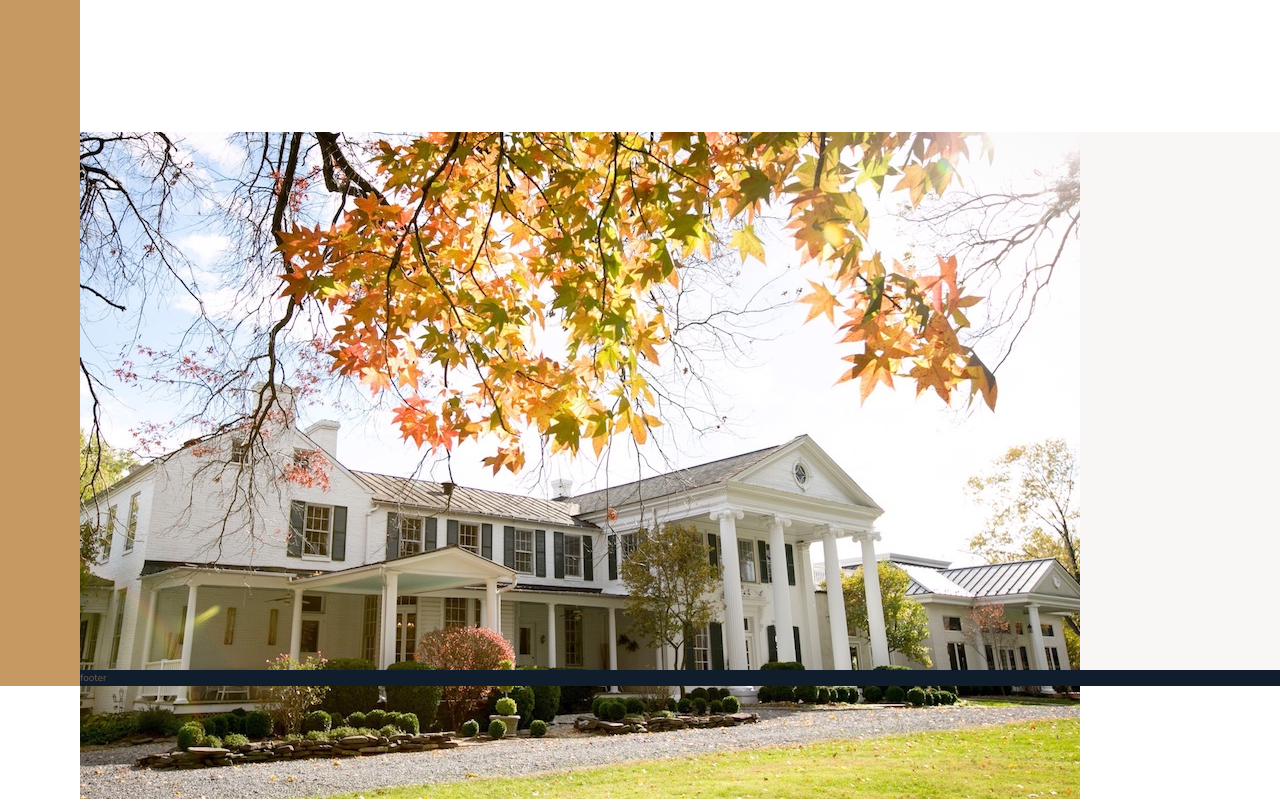
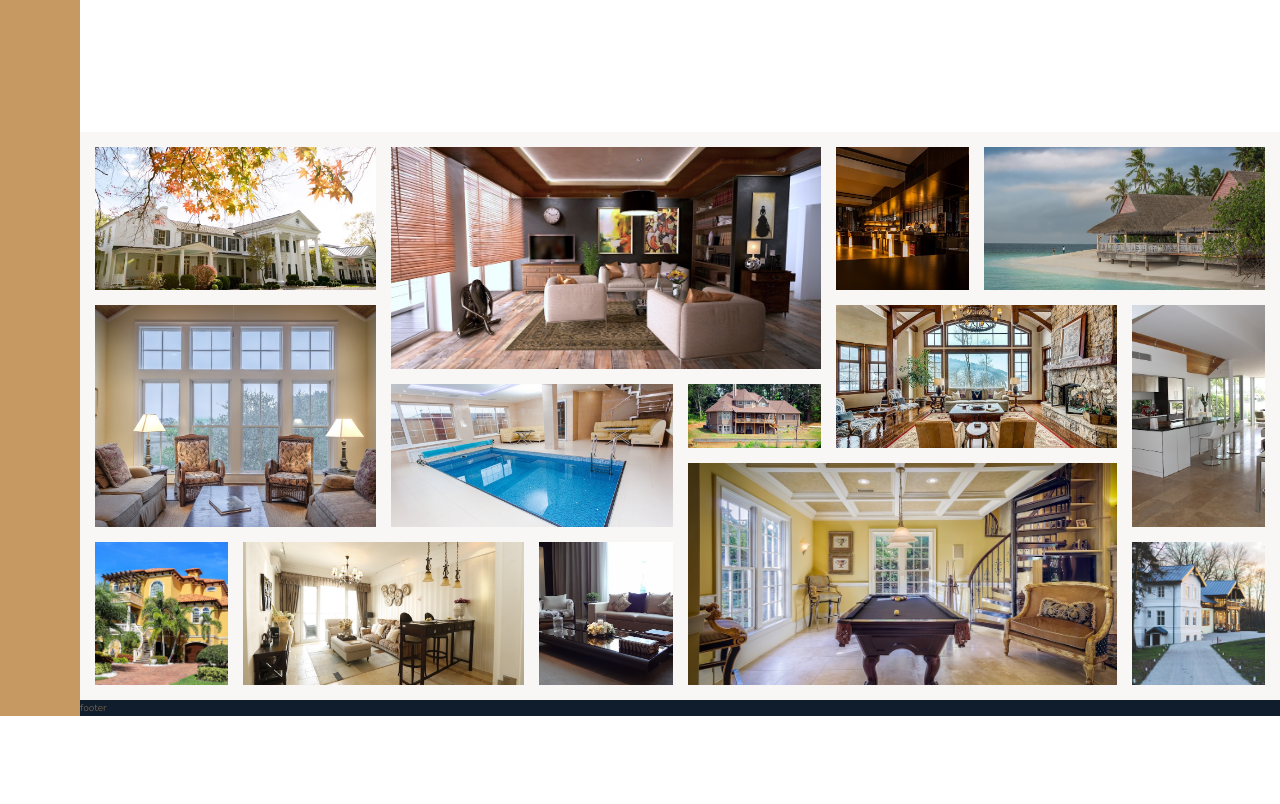
Before and after one commit to parul09singh/css-nexter, a website: page index.html in a window 1280 px wide. Shown: the part 2940-3744 px from the top of the page. After the commit the page ends 3656 px from the top, so only its background shows below. Drawn offline with nearby package versions, Linux system fonts and the light colour scheme.

Commit message:
object-fit property + gallery

```diff
--- a/index.html
+++ b/index.html
@@ -296,9 +296,20 @@
         </section>
 
         <section class="gallery">
-            <figure class="gallery__item gallery__item--1">
-                <img src="img/gal-1.jpeg" alt="Gallery Image 1" class="gallery__img">
-            </figure>
+            <figure class="gallery__item gallery__item--1"><img src="img/gal-1.jpeg" alt="Gallery Image 1" class="gallery__img"></figure>
+            <figure class="gallery__item gallery__item--2"><img src="img/gal-2.jpeg" alt="Gallery Image 2" class="gallery__img"></figure>
+            <figure class="gallery__item gallery__item--3"><img src="img/gal-3.jpeg" alt="Gallery Image 3" class="gallery__img"></figure>
+            <figure class="gallery__item gallery__item--4"><img src="img/gal-4.jpeg" alt="Gallery Image 4" class="gallery__img"></figure>
+            <figure class="gallery__item gallery__item--5"><img src="img/gal-5.jpeg" alt="Gallery Image 5" class="gallery__img"></figure>
+            <figure class="gallery__item gallery__item--6"><img src="img/gal-6.jpeg" alt="Gallery Image 6" class="gallery__img"></figure>
+            <figure class="gallery__item gallery__item--7"><img src="img/gal-7.jpeg" alt="Gallery Image 7" class="gallery__img"></figure>
+            <figure class="gallery__item gallery__item--8"><img src="img/gal-8.jpeg" alt="Gallery Image 8" class="gallery__img"></figure>
+            <figure class="gallery__item gallery__item--9"><img src="img/gal-9.jpeg" alt="Gallery Image 9" class="gallery__img"></figure>
+            <figure class="gallery__item gallery__item--10"><img src="img/gal-10.jpeg" alt="Gallery Image 10" class="gallery__img"></figure>
+            <figure class="gallery__item gallery__item--11"><img src="img/gal-11.jpeg" alt="Gallery Image 11" class="gallery__img"></figure>
+            <figure class="gallery__item gallery__item--12"><img src="img/gal-12.jpeg" alt="Gallery Image 12" class="gallery__img"></figure>
+            <figure class="gallery__item gallery__item--13"><img src="img/gal-13.jpeg" alt="Gallery Image 13" class="gallery__img"></figure>
+            <figure class="gallery__item gallery__item--14"><img src="img/gal-14.jpeg" alt="Gallery Image 14" class="gallery__img"></figure>
         </section>
 
         <footer class="footer">
--- a/sass/_gallery.scss
+++ b/sass/_gallery.scss
@@ -15,6 +15,71 @@
             grid-column: 1 / span 2;
         }
 
+        &--2 {
+            grid-row: 1 / span 3;
+            grid-column: 3 / span 3;
+        }
+
+        &--3 {
+            grid-row: 1 / span 2;
+            grid-column: 6 / 7;
+        }
+
+        &--4 {
+            grid-row: 1 / span 2;
+            grid-column: 7 / -1;
+        }
+
+        &--5 {
+            grid-row: 3 / span 3;
+            grid-column: 1 / span 2;
+        }
+
+        &--6 {
+            grid-row: 4 / span 2;
+            grid-column: 3 / span 2;
+        }
+
+        &--7 {
+            grid-row: 4 / 5;
+            grid-column: 5 / 6;
+        }
+
+        &--8 {
+            grid-row: 3 / span 2;
+            grid-column: 6 / span 2;
+        }
+
+        &--9 {
+            grid-row: 3 / span 3;
+            grid-column: 8 / -1;
+        }
+
+        &--10 {
+            grid-row: 6 / span 2;
+            grid-column: 1 / 2;
+        }
+
+        &--11 {
+            grid-row: 6 / span 2;
+            grid-column: 2 / span 2;
+        }
+
+        &--12 {
+            grid-row: 6 / span 2;
+            grid-column: 4 / 5;
+        }
+
+        &--13 {
+            grid-row: 5 / span 3;
+            grid-column: 5 / span 3;
+        }
+
+        &--14 {
+            grid-row: 6 / span 2;
+            grid-column: 8 / -1;
+        }
+
     }
 
     &__img {
```
Also changed, not shown: css/style.css.
